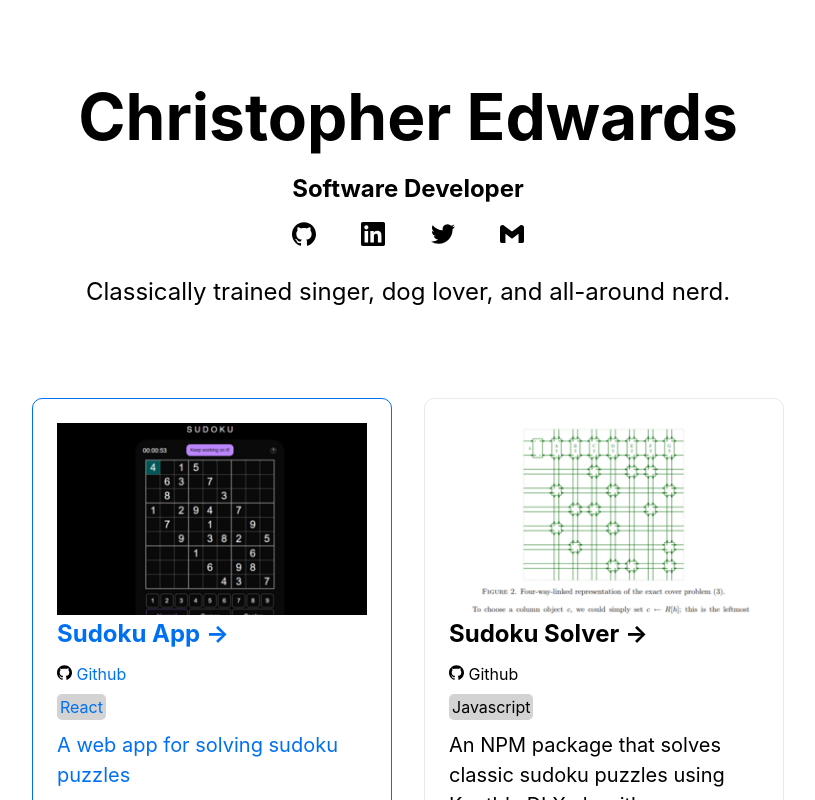
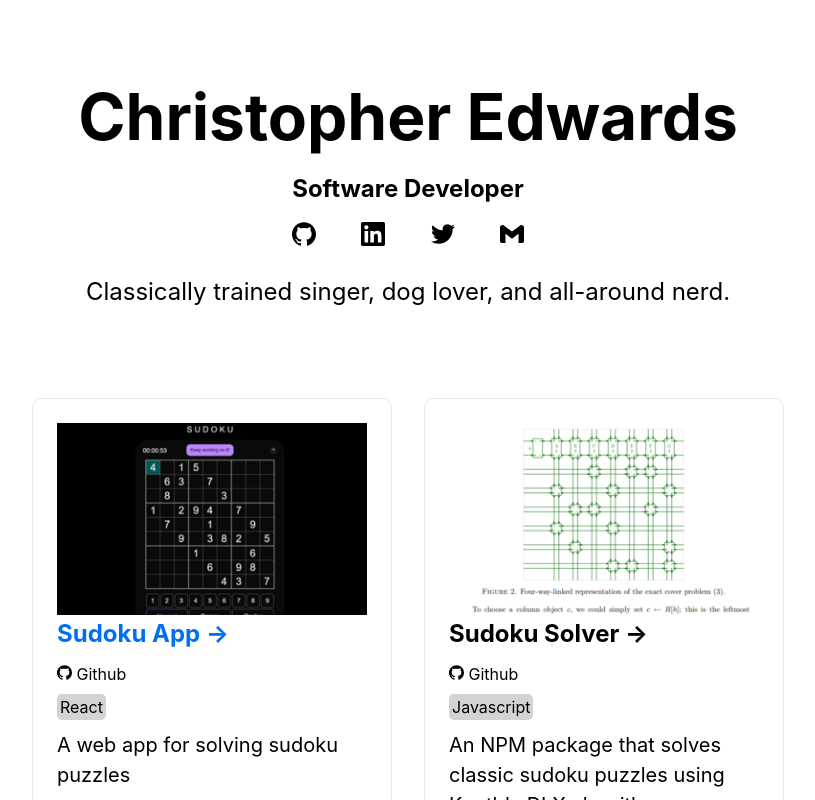
Before and after one commit to cedwards036/portfolio, a Next.js app: page / in a window 1280 px wide. In both pictures the pointer is over the link 444 px from the left and 623 px from the top of the page. Shown: the top 800 px of the page, without its empty margins (232-1047 px from the left). Built offline with nearby package versions, Linux system fonts and the light colour scheme.

Commit message:
reduce highlighting on hover to only clickable links

```diff
--- a/styles/Home.module.css
+++ b/styles/Home.module.css
@@ -88,9 +88,9 @@
   width: 310px;
 }
 
-.card:hover,
-.card:focus,
-.card:active {
+.card a:hover,
+.card a:focus,
+.card a:active {
   color: #0070f3;
   border-color: #0070f3;
 }
```
